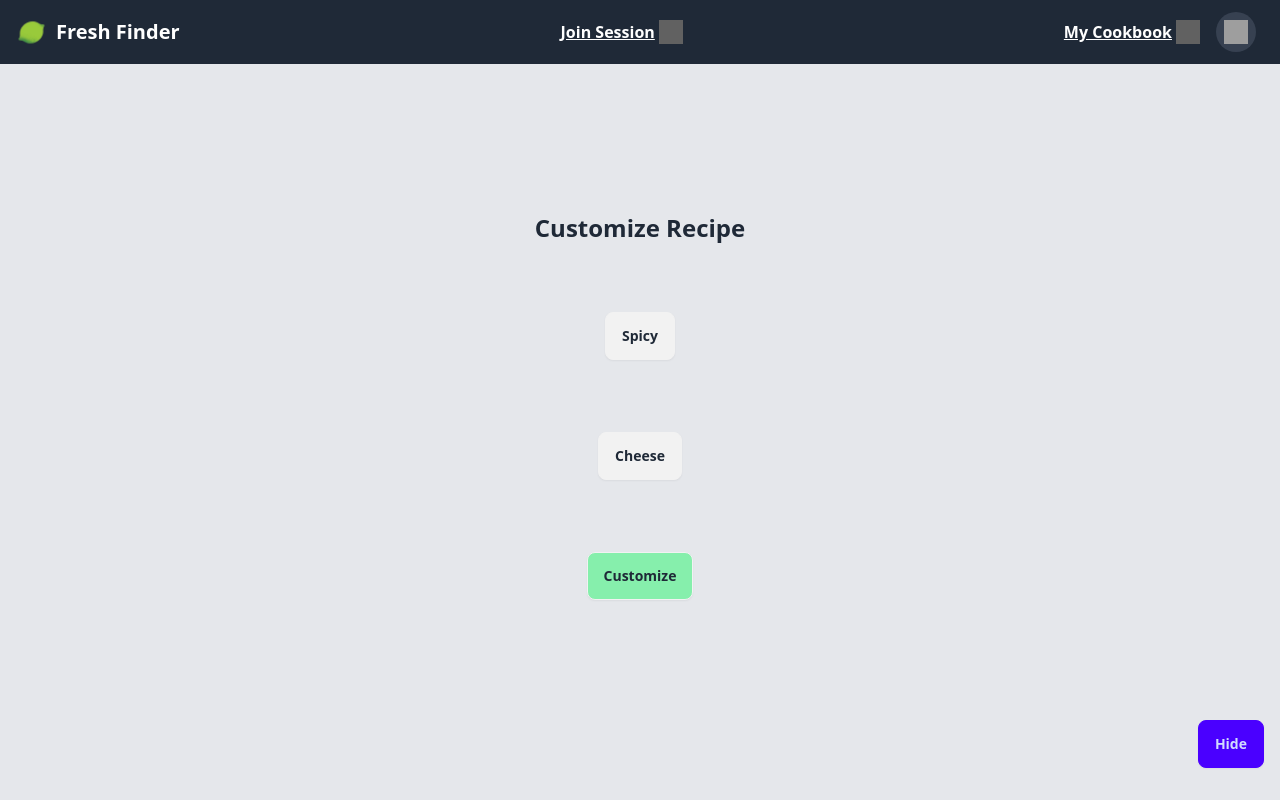
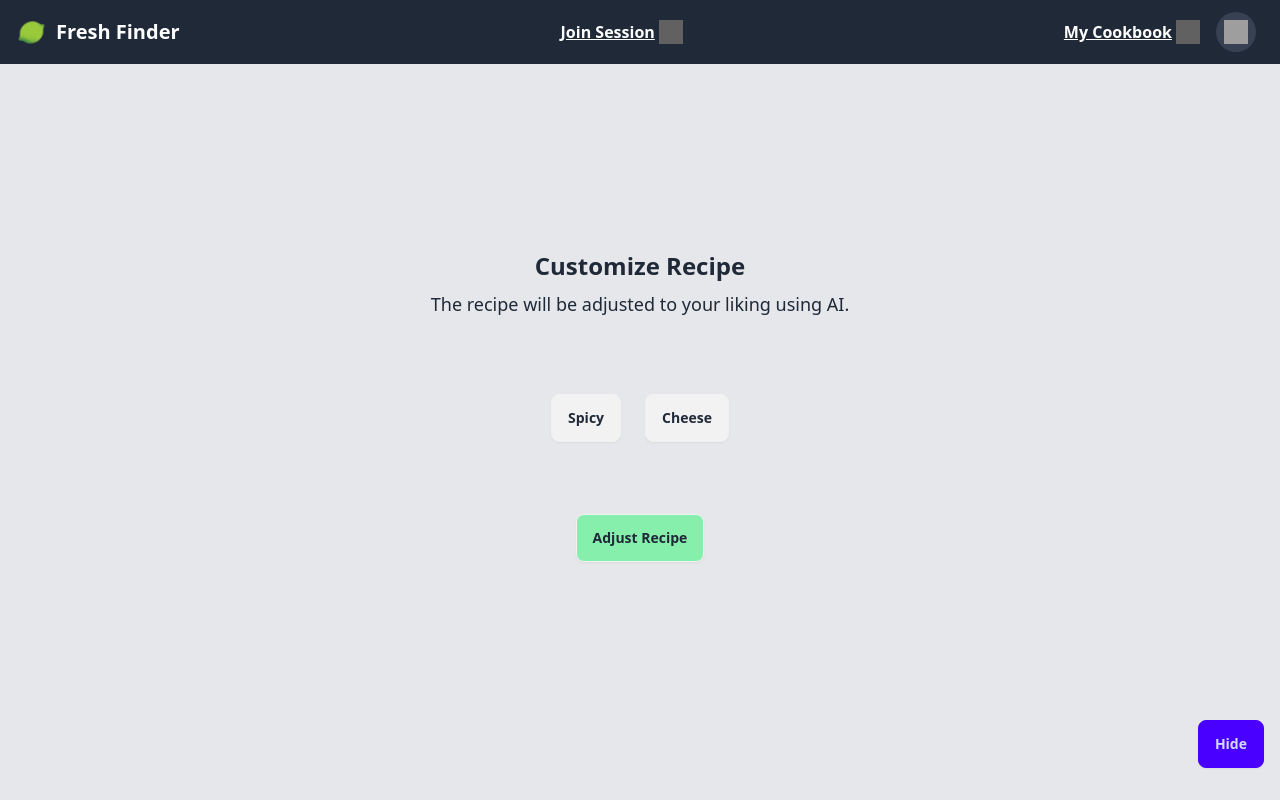
Before and after one commit to ManuelLerchner/FreshFinder, a React (Create React App) app in the folder apps/web/: page /cooking/1 in a window 1280 px wide. Both pictures are taken after a click on the button "Customize". Built offline with nearby package versions, Linux system fonts and the light colour scheme; no server answers; the database is empty; grey boxes are pictures that could not be loaded; what chartjs-chart-graph would draw is missing.

Commit message:
Refactor dependency graph and recipe customization UI

```diff
--- a/apps/web/src/components/DepenencyGraph.tsx
+++ b/apps/web/src/components/DepenencyGraph.tsx
@@ -9,10 +9,6 @@ import { DendogramController, EdgeLine } from "chartjs-chart-graph";
 Chart.register(DendogramController, EdgeLine, ...registerables);
 
 export function convertToTree(dependencyArray: number[][]) {
-  // input [[],[],[0,1],[],[0,4],[2,5,1,]]
-
-  console.log("dependecyArray: " + dependencyArray);
-
   const data = dependencyArray.map((d, i) => {
     return { label: "Step " + i, id: i };
   });
@@ -46,8 +42,10 @@ export function convertToTree(dependencyArray: number[][]) {
 }
 
 export default function DepenencyGraph({
+  currentStep,
   tree,
 }: {
+  currentStep: number;
   tree: {
     nodes: { label: string; id: number }[];
     edges: { source: number; target: number }[];
@@ -62,11 +60,10 @@ export default function DepenencyGraph({
 
     datasets: [
       {
-        pointBackgroundColor: "steelblue",
         pointRadius: 5,
         data: tree.nodes,
         edges: tree.edges,
-      },
+      } as any,
     ],
   };
 
@@ -99,5 +96,20 @@ export default function DepenencyGraph({
     };
   }, []);
 
+  const colorArray = tree.nodes.map((d, i) => {
+    if (i === currentStep) {
+      return "red";
+    }
+    if (i < currentStep) {
+      return "green";
+    }
+    return "grey";
+  });
+
+  if (chartRef.current) {
+    chartRef.current.data.datasets[0].pointBackgroundColor = colorArray;
+    chartRef.current.update();
+  }
+
   return <canvas ref={canvasRef} style={{ width: "100%" }} />;
 }
--- a/apps/web/src/pages/Cooking.tsx
+++ b/apps/web/src/pages/Cooking.tsx
@@ -108,10 +108,11 @@ export default function Cooking() {
                     : "Next Step"
                 }
               />
-              <div className="max-w-xl flex  flex-col items-center justify-between p-4  rounded-xl bg-white shadow-xl">
+              <div className="max-w-xl w-full flex  flex-col items-center justify-between p-4  rounded-xl bg-white shadow-xl">
                 <h1 className="text-2xl font-bold">Roadmap</h1>
 
                 <DepenencyGraph
+                  currentStep={myStep}
                   tree={convertToTree(recipe.DependencyGraph.Dependency)}
                 />
               </div>
--- a/apps/web/src/pages/Customize.tsx
+++ b/apps/web/src/pages/Customize.tsx
@@ -70,7 +70,12 @@ export default function Customize({
     <>
       <div className="flex flex-col items-center my-4">
         <h1 className="text-2xl font-bold">Customize Recipe</h1>
-        <div className="dropdown mt-16">
+        <p className="text-lg my-2">
+          The recipe will be adjusted to your liking using AI.
+        </p>
+
+        <div className="flex flex-row items-center justify-center gap-4 my-16">
+          <div className="dropdown">
             <label tabIndex={0} className="btn m-1">
               Spicy
             </label>
@@ -98,7 +103,7 @@ export default function Customize({
               </div>
             </ul>
           </div>
-        <div className="dropdown mt-16">
+          <div className="dropdown">
             <label tabIndex={0} className="btn m-1">
               Cheese
             </label>
@@ -126,7 +131,8 @@ export default function Customize({
               </div>
             </ul>
           </div>
-        <div className="dropdown mt-16">
+          </div>
+        <div className="dropdown">
           <label
             tabIndex={0}
             className="btn m-1 bg-green-300"
@@ -142,7 +148,7 @@ export default function Customize({
                 });
             }}
           >
-            Customize
+            Adjust Recipe
           </label>
         </div>
         {loading && (
```
Lines whose indentation alone changed are shown as unchanged.
